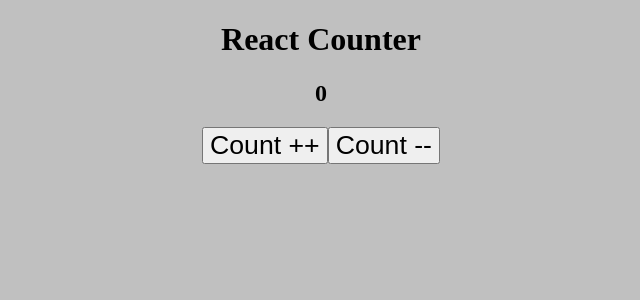
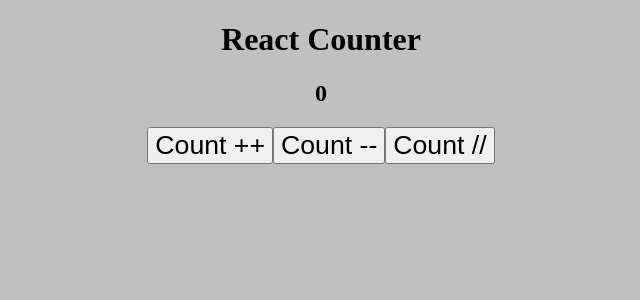
Before and after one commit to Chupriarti/react-counter, a React (Create React App) app: page / in a window 1280 px wide. Shown: the top 300 px of the page, without its empty margins (319-959 px from the left). Built offline with nearby package versions, Linux system fonts and the light colour scheme.

Commit message:
delimeter

```diff
--- a/src/App.js
+++ b/src/App.js
@@ -10,6 +10,7 @@
       <h2>{count}</h2>
       <CounterButton callback={() => setCount(count + 1)} title="Count ++" />
       <CounterButton callback={() => setCount(count - 1)} title="Count --" />
+      <CounterButton callback={() => setCount(count / count)} title="Count //" />
     </div>
   );
 }
```
